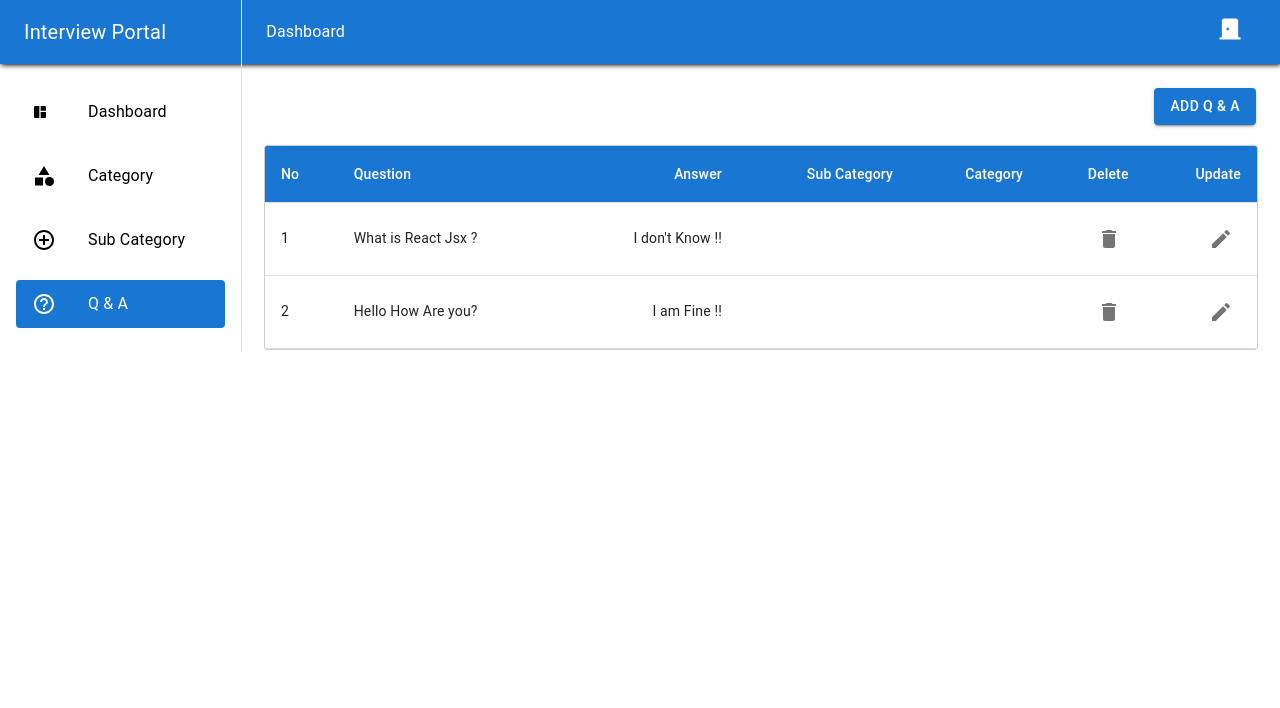
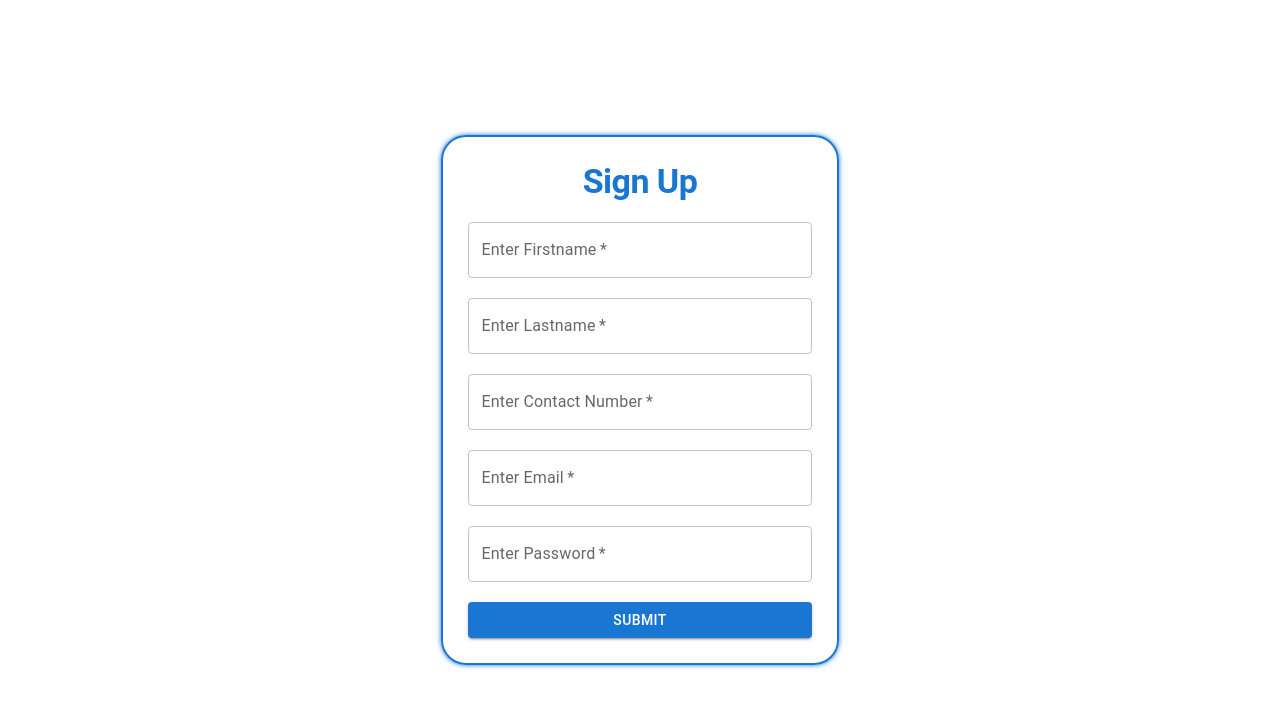
Before and after one commit to jaydeep4884/interview-portal, a React (Create React App) app: page /qa in a window 1280 px wide. Shown: the top 708 px of the page. Built offline with nearby package versions, Linux system fonts and the light colour scheme.

Commit message:
SignUp Page Created.

```diff
--- a/src/App.jsx
+++ b/src/App.jsx
@@ -2,6 +2,7 @@ import "./App.css";
 import Category from "./pages/Category";
 import Login from "./pages/Login";
 import Qanswer from "./pages/Qanswer";
+import SignUp from "./pages/SignUp";
 import SubCat from "./pages/SubCat";
 import Admin from "./pages/admin";
 import { Routes, Route } from "react-router";
@@ -10,7 +11,7 @@ import { Routes, Route } from "react-router";
 function App() {
   return (
     <>
-      <Routes>
+      {/* <Routes>
         <Route path="/">
           <Route index element={<Login />} />
           <Route path="admin" element={<Admin />} />
@@ -18,8 +19,9 @@ function App() {
           <Route path="subcat" element={<SubCat />} />
           <Route path="qa" element={<Qanswer />} />
         </Route>
-      </Routes>
+      </Routes> */}
       {/* <AdminPanel /> */}
+      <SignUp />
     </>
   );
 }
--- /dev/null
+++ b/src/pages/SignUp.jsx
@@ -0,0 +1,142 @@
+import React, { useState } from "react";
+import { Box, Button, Container, TextField, Typography } from "@mui/material";
+import { NavLink } from "react-router";
+import { Form, Field, Formik } from "formik";
+
+function SignUp() {
+  const [ini, setIni] = useState({
+    firstname: "",
+    lastname: "",
+    contact: "",
+    email: "",
+    password: "",
+  });
+
+  const handleSubmit = (values, { resetForm }) => {
+    console.log(values);
+    resetForm();
+  };
+
+  return (
+    <>
+      <Container maxWidth="100%">
+        <Box
+          sx={{
+            display: "flex",
+            justifyContent: "center",
+            alignItems: "center",
+            height: "100vh",
+          }}
+        >
+          <Box
+            sx={{
+              padding: "25px",
+              border: "2px solid #1976d2",
+              boxShadow: "0 0 5px #1976d2",
+              borderRadius: "25px",
+              width: "28%",
+              overflow: "hidden",
+            }}
+          >
+            <Typography
+              variant="h1"
+              sx={{
+                fontSize: "34px",
+                color: "#1976D2",
+                fontWeight: "bold",
+                marginBottom: "20px",
+                textAlign: "center",
+              }}
+            >
+              Sign Up
+            </Typography>
+            <Box>
+              <Formik
+                enableReinitialize
+                initialValues={ini}
+                onSubmit={handleSubmit}
+              >
+                <Form>
+                  <Field
+                    as={TextField}
+                    name="firstname"
+                    variant="outlined"
+                    label="Enter Firstname"
+                    sx={InputStyle}
+                    required
+                  />
+
+                  <Field
+                    as={TextField}
+                    name="lastname"
+                    variant="outlined"
+                    label="Enter Lastname"
+                    sx={InputStyle}
+                    required
+                  />
+
+                  <Field
+                    as={TextField}
+                    name="contact"
+                    type="number"
+                    variant="outlined"
+                    label="Enter Contact Number"
+                    sx={InputStyle}
+                    required
+                  />
+
+                  <Field
+                    as={TextField}
+                    name="email"
+                    type="email"
+                    variant="outlined"
+                    label="Enter Email"
+                    sx={InputStyle}
+                    required
+                  />
+
+                  <Field
+                    as={TextField}
+                    name="password"
+                    type="password"
+                    variant="outlined"
+                    label="Enter Password"
+                    sx={InputStyle}
+                    required
+                  />
+
+                  <Field
+                    as={Button}
+                    fullWidth
+                    color="primary"
+                    type="submit"
+                    variant="contained"
+                  >
+                    {/* <NavLink
+                      to="/login"
+                      style={{
+                        width: "100%",
+                        color: "white",
+                        textDecoration: "none",
+                      }}
+                    >
+                      Submit
+                    </NavLink> */}
+                    Submit
+                  </Field>
+                </Form>
+              </Formik>
+            </Box>
+          </Box>
+        </Box>
+      </Container>
+    </>
+  );
+}
+
+export default SignUp;
+
+const InputStyle = {
+  width: "100%",
+  marginBottom: "20px",
+};
```
